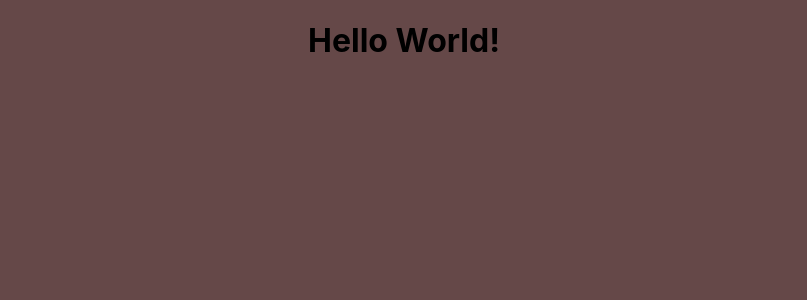
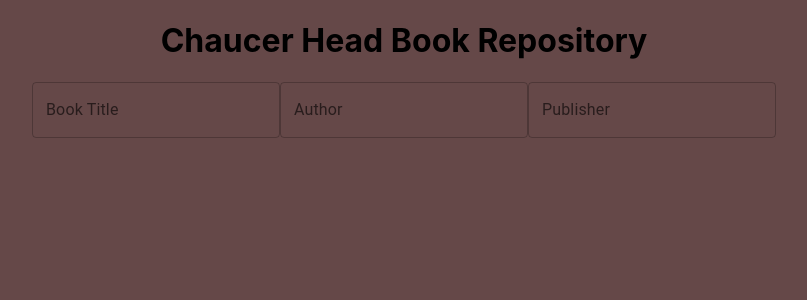
Before and after one commit to Majestom/chaucer-head, a React (Create React App) app: page / in a window 1280 px wide. Shown: the top 300 px of the page, without its empty margins (236-1043 px from the left). Built offline with nearby package versions, Linux system fonts and the light colour scheme.

Commit message:
EntryTable created.

```diff
--- a/package.json
+++ b/package.json
@@ -3,6 +3,9 @@
   "version": "0.1.0",
   "private": true,
   "dependencies": {
+    "@emotion/react": "^11.10.4",
+    "@emotion/styled": "^11.10.4",
+    "@mui/material": "^5.10.9",
     "@testing-library/jest-dom": "^5.16.5",
     "@testing-library/react": "^13.4.0",
     "@testing-library/user-event": "^13.5.0",
--- a/src/App.js
+++ b/src/App.js
@@ -1,13 +1,32 @@
-import './App.css';
+import "./App.css";
+import { TextField } from "@mui/material";
 
-const HelloWorld = () => {
-  return <h1>Hello World!</h1>;
-}
+const BookRepo = () => {
+  return <h1>Chaucer Head Book Repository</h1>;
+};
+
+const EntryTable = () => {
+  const textFieldData = [
+    { id: "book-title", label: "Book Title", variant: "outlined" },
+    { id: "author", label: "Author", variant: "outlined" },
+    { id: "publisher", label: "Publisher", variant: "outlined" },
+  ];
+  // Not sure about this.
+  return textFieldData.map((book) => (
+    <TextField id={book.id} label={book.label} variant={book.variant} />
+  ));
+};
 
 function App() {
   return (
     <div className="App">
-      <HelloWorld />
+      <BookRepo />
+      <EntryTable />
+      {/* <TextField id="book-title" label="Book Title" variant="outlined" />
+      <br />
+      <TextField id="author" label="Author" variant="outlined" />
+      <br />
+      <TextField id="publisher" label="Publisher" variant="outlined" /> */}
     </div>
   );
 }
```
Also changed, not shown: 1 other file (tests, documents, lock files or other folders).
